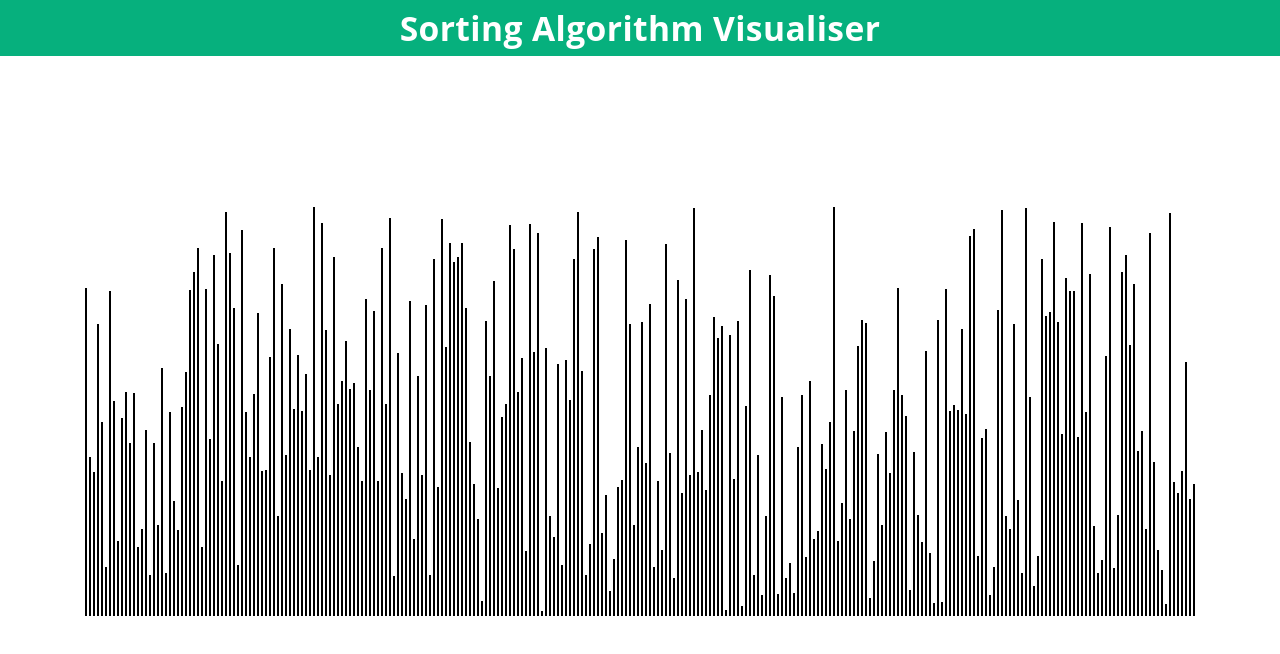
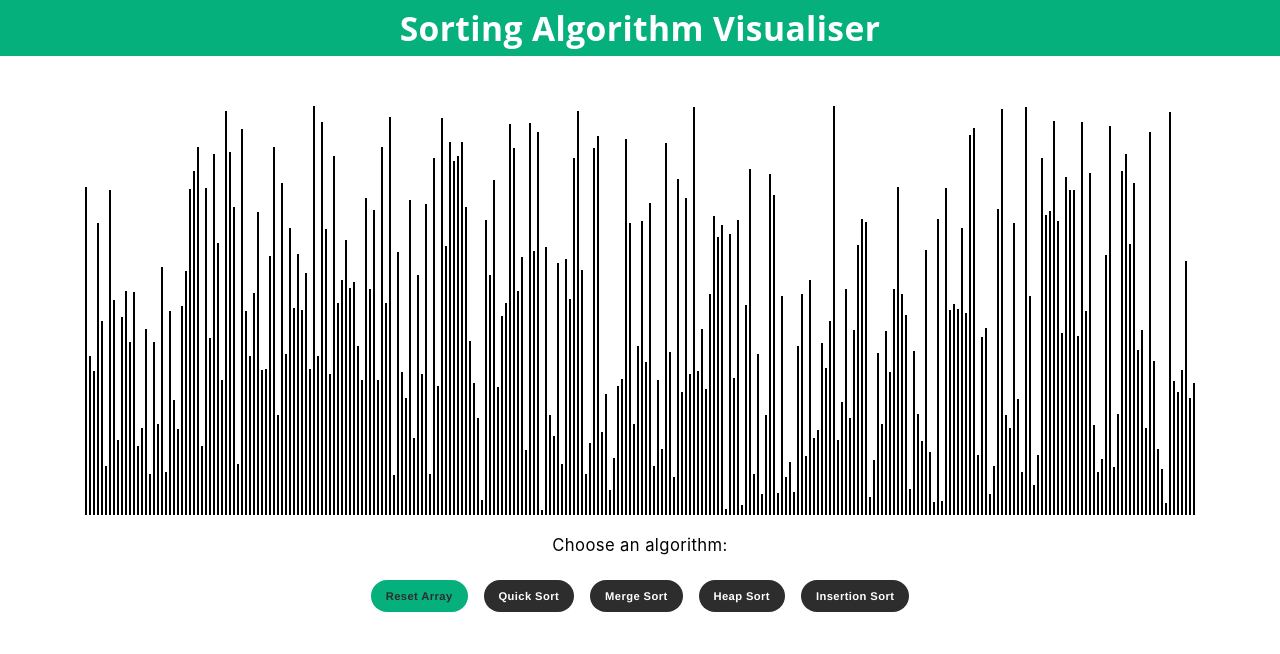
Before and after one commit to conorjmcnamara/sorting-visualiser, a React (Create React App) app: page / in a window 1280 px wide. Shown: the top 654 px of the page. Built offline with nearby package versions, Linux system fonts and the light colour scheme.

Commit message:
Add reset and algorithm buttons

```diff
--- a/src/sortingVisualiser/sortingVisualiser.css
+++ b/src/sortingVisualiser/sortingVisualiser.css
@@ -15,3 +15,67 @@
     margin-right: 1px;
     padding: 0;
 }
+
+.caption {
+    font-size: 1.04em;
+    letter-spacing: 0.4px;
+}
+
+.resetButton {
+    color: #2d2d2d;
+    background-color: #06b07d;
+    font-family: "Helvetica Neue", Helvetica, Arial, sans-serif;
+    font-size: 0.7em;
+    font-weight: bold;
+    letter-spacing: 0.4px;
+    margin: 8px;
+    padding: 10px 15px;
+    border-radius: 50px;
+    border: none;
+}
+
+.sortButton {
+    color: white;
+    background-color: #2d2d2d;
+    font-family: "Helvetica Neue", Helvetica, Arial, sans-serif;
+    font-size: 0.7em;
+    font-weight: bold;
+    letter-spacing: 0.4px;
+    margin: 8px;
+    padding: 10px 15px;
+    border-radius: 50px;
+    border: none;
+}
+
+.resetButton:hover {
+    transform: scale(1.08);
+}
+
+.sortButton:hover {
+    transform: scale(1.08);
+}
+
+/* adjust array location depending on screen size */
+@media screen and (max-width: 427.5px) {
+    .array-container {
+        bottom: 13.5vh;
+    }
+}
+
+@media screen and (max-width: 422px) {
+    .array-container {
+        bottom: 9vh;
+    }
+}
+
+@media screen and (max-width: 319.5px) {
+    .array-container {
+        bottom: 1vh;
+    }
+}
+
+@media screen and (max-width: 310.5px) {
+    .array-container {
+        bottom: -7vh;
+    }
+}
--- a/src/sortingVisualiser/sortingVisualiser.jsx
+++ b/src/sortingVisualiser/sortingVisualiser.jsx
@@ -47,6 +47,15 @@ export default class SortingVisualiser extends React.Component {
                 array.map((value, idx) => (
                     <div className='array-bar' key={idx} style={{height: `${value}px`}}></div>
                 ))}
+
+                <p className = "caption">Choose an algorithm:</p>
+                <div className="buttonMenu">
+                    <button className="resetButton" onClick={() => this.resetArray()}>Reset Array</button>
+                    <button className="sortButton">Quick Sort</button>
+                    <button className="sortButton">Merge Sort</button>
+                    <button className="sortButton">Heap Sort</button>
+                    <button className="sortButton">Insertion Sort</button>
+                </div>
             </div>
         );
     }
```
